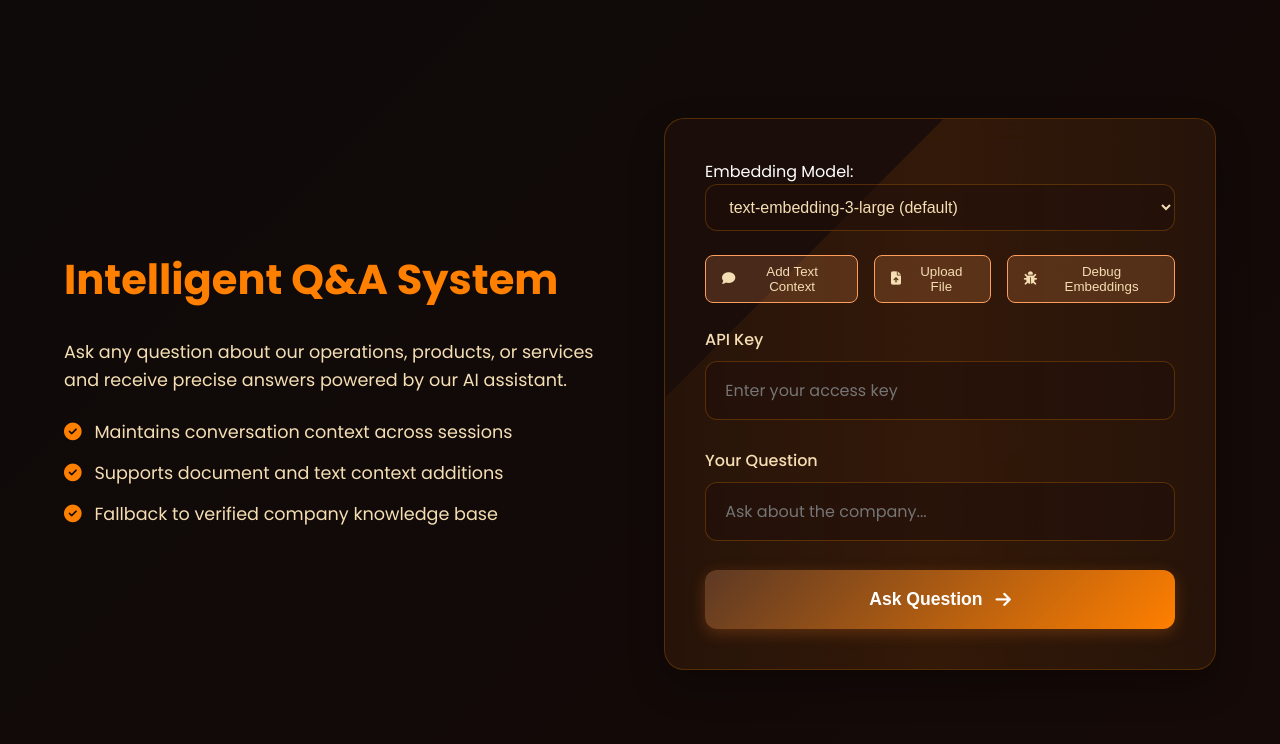
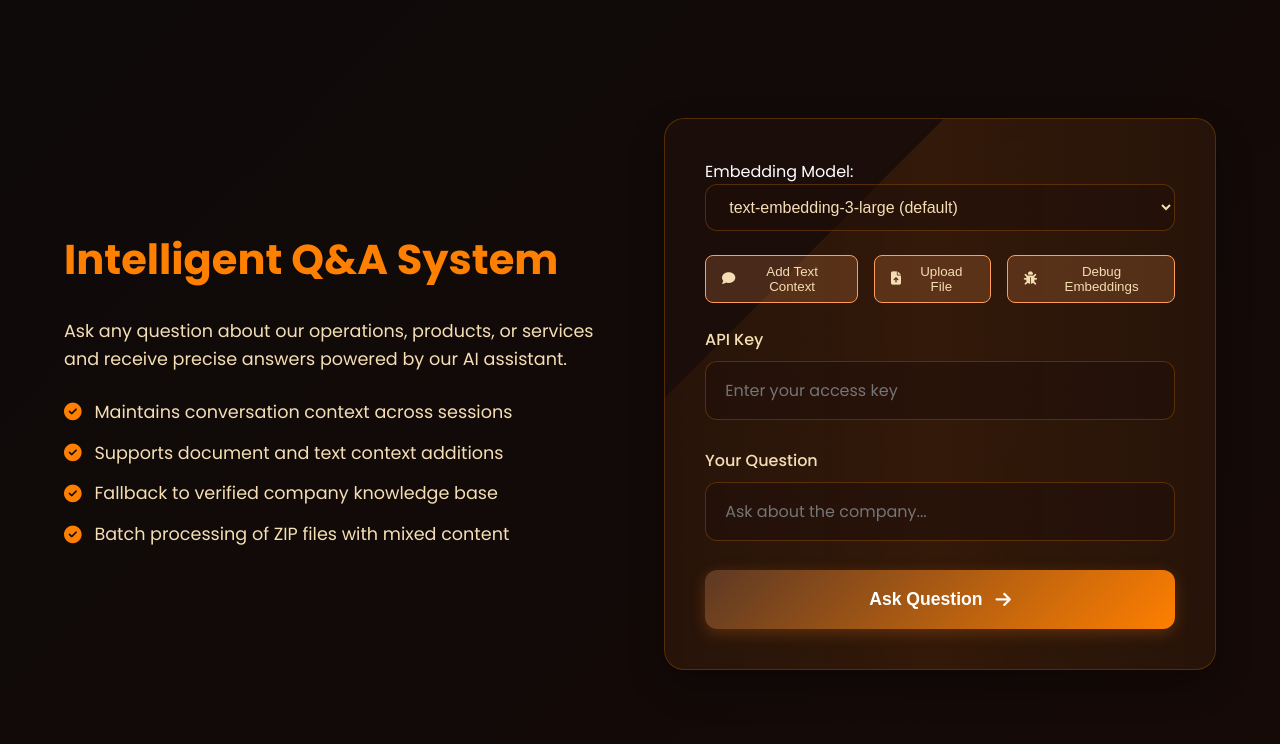
Before and after one commit to audreyllin/CrossBarAPS, a Flask app: template kaggle/templates/kaggle.html in a window 1280 px wide. Shown: the part 901-1645 px from the top of the page. Run offline with Flask 3, Linux system fonts and the light colour scheme; the template is opened without the code that fills it, so the values that code supplies are empty.

Commit message:
Add files via upload

```diff
--- a/kaggle/templates/kaggle.html
+++ b/kaggle/templates/kaggle.html
@@ -1098,6 +1148,17 @@
 <body>
     <div class="hex-pattern"></div>
     <div class="bg-elements" id="bg-canvas"></div>
+
+    <!-- Batch Progress Indicator -->
+    <div id="batch-progress">
+        <div class="batch-header">
+            <i class="fas fa-cogs"></i> Processing <span id="batch-count">0</span> files...
+        </div>
+        <div class="batch-progress-bar">
+            <div class="batch-progress-fill"></div>
+        </div>
+        <div class="batch-status">Starting...</div>
+    </div>
 
     <nav>
         <div class="logo">
@@ -1156,6 +1217,7 @@
                         <p><i class="fas fa-check-circle" style="color: var(--orange-primary);"></i> Maintains conversation context across sessions</p>
                         <p><i class="fas fa-check-circle" style="color: var(--orange-primary);"></i> Supports document and text context additions</p>
                         <p><i class="fas fa-check-circle" style="color: var(--orange-primary);"></i> Fallback to verified company knowledge base</p>
+                        <p><i class="fas fa-check-circle" style="color: var(--orange-primary);"></i> Batch processing of ZIP files with mixed content</p>
                     </div>
                 </div>
 
@@ -1320,11 +1382,12 @@
                 <button class="close-modal">&times;</button>
             </div>
             <div class="file-upload">
-                <input type="file" id="context-files" class="file-input" multiple accept=".txt,.pdf,.doc,.docx,.ppt,.pptx,.jpg,.jpeg,.png,.mp4">
+                <input type="file" id="context-files" class="file-input" multiple accept=".txt,.pdf,.doc,.docx,.ppt,.pptx,.xls,.xlsx,.jpg,.jpeg,.png,.csv,.tsv,.odt,.rtf,.zip">
                 <label for="context-files" class="file-label" id="file-drop-area">
-                    <i class="fas fa-cloud-upload-alt"></i>
+                    <i class="fas fa-cloud-upload-alt file-icon"></i>
                     <span>Choose files or drag them here</span>
-                    <small>Supported: PDF, DOC, DOCX, TXT, PPT, PPTX, JPG, PNG, MP4</small>
+                    <small class="file-support">Supported: PDF, DOC, DOCX, XLS, XLSX, PPT, PPTX, JPG, PNG, CSV, ZIP,
+                        etc.</small>
                 </label>
                 <div class="multi-file-preview" id="multi-file-preview">
                     <!-- File previews will be added here -->
@@ -1410,18 +1473,24 @@
     <div id="notification-container"></div>
 
     <script>
-        // File icon mapping
+        // Enhanced file icon mapping
         const fileIcons = {
             pdf: 'fas fa-file-pdf',
             doc: 'fas fa-file-word',
             docx: 'fas fa-file-word',
-            txt: 'fas fa-file-alt',
+            xls: 'fas fa-file-excel',
+            xlsx: 'fas fa-file-excel',
             ppt: 'fas fa-file-powerpoint',
             pptx: 'fas fa-file-powerpoint',
+            txt: 'fas fa-file-alt',
+            csv: 'fas fa-file-csv',
+            tsv: 'fas fa-file-csv',
             jpg: 'fas fa-file-image',
             jpeg: 'fas fa-file-image',
             png: 'fas fa-file-image',
-            mp4: 'fas fa-file-video',
+            zip: 'fas fa-file-archive',
+            odt: 'fas fa-file-alt',
+            rtf: 'fas fa-file-alt',
             default: 'fas fa-file'
         };
 
@@ -1706,13 +1775,14 @@
             try {
                 submitBtn.disabled = true;
                 fileSpinner.style.display = 'inline-block';
+                showBatchProgress(fileInput.files.length);
 
                 const model = getSelectedModel();
                 const formData = new FormData();
                 formData.append('sessionId', sessionId);
                 formData.append('model', model);
 
-                // Convert files to Base64 and add to formData
+                // Process all files
                 for (const file of fileInput.files) {
                     const base64 = await convertFileToBase64(file);
                     formData.append('filesBase64', base64);
@@ -1742,6 +1812,7 @@
             } finally {
                 submitBtn.disabled = false;
                 fileSpinner.style.display = 'none';
+                hideBatchProgress();
             }
         });
 
@@ -2181,6 +2252,18 @@
             }, 5000);
         }
 
+        // Batch progress functions
+        function showBatchProgress(fileCount) {
+            const batchProgress = document.getElementById('batch-progress');
+            const batchCount = document.getElementById('batch-count');
+            batchCount.textContent = fileCount;
+            batchProgress.style.display = 'block';
+        }
+
+        function hideBatchProgress() {
+            document.getElementById('batch-progress').style.display = 'none';
+        }
+
         // Animation on scroll
         const observer = new IntersectionObserver((entries) => {
             entries.forEach(entry => {
```
Also changed, not shown: other parts of kaggle/templates/kaggle.html (+50 -0 lines).
